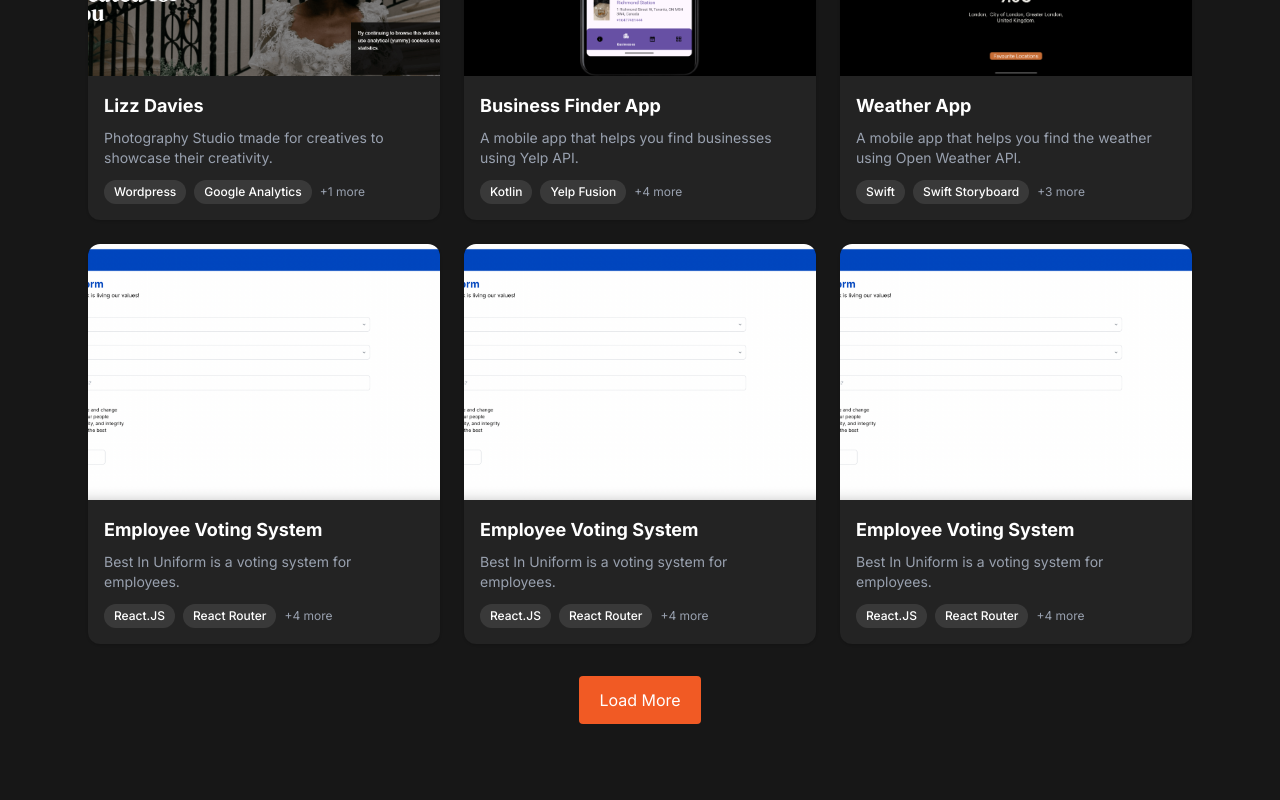
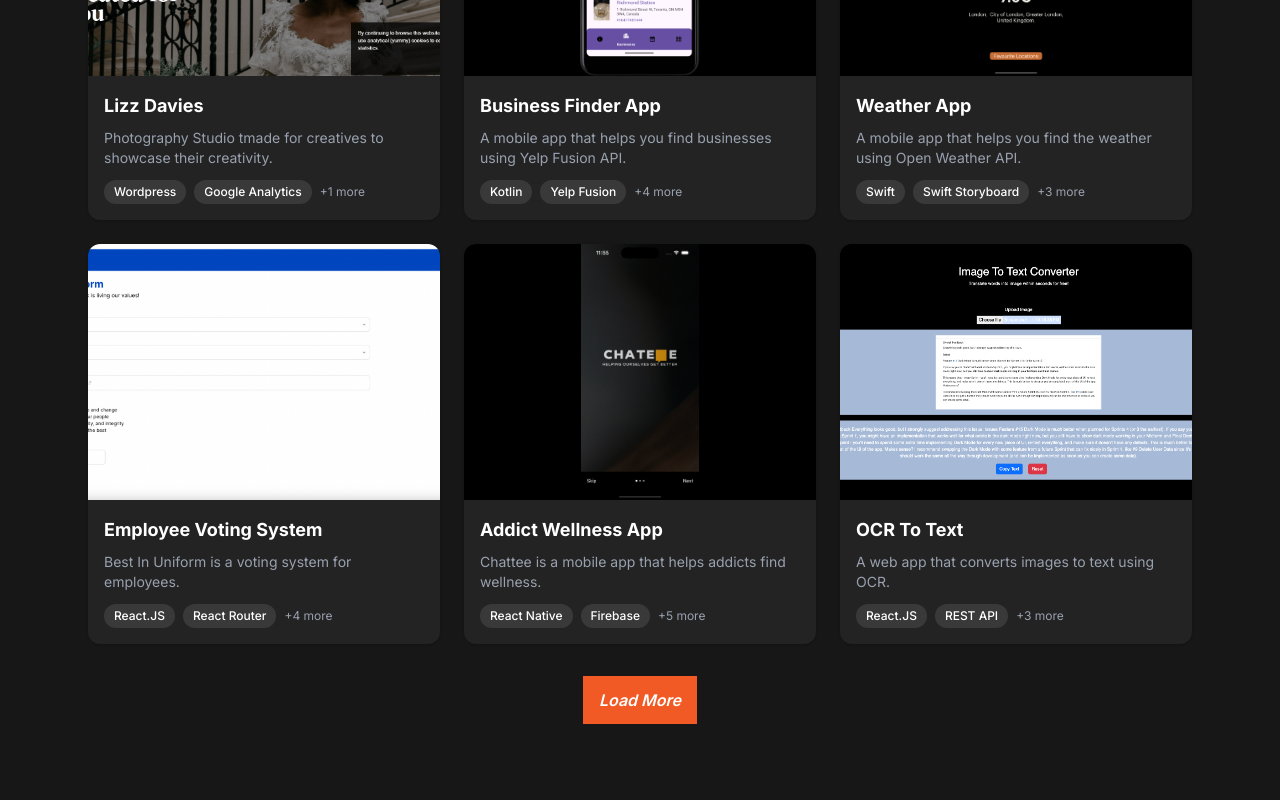
Before and after one commit to oviematthew/personal-portfolio-v2, a Next.js app: page / in a window 1280 px wide. Shown: the part 2560-3360 px from the top of the page. Built offline with nearby package versions, Linux system fonts and the light colour scheme; no server answers; a web font is replaced by a local one.

Commit message:
fixed dynamic routing

```diff
--- a/app/components/BlogSection.jsx
+++ b/app/components/BlogSection.jsx
@@ -53,7 +53,7 @@ export default function BlogSection() {
         <div className="mt-8 text-center">
           <button
             onClick={() => setVisible(visible + 3)}
-            className="cursor-pointer px-5 py-3 bg-brand text-white rounded hover:bg-brand/80 transition"
+            className="cursor-pointer inline-flex items-center gap-x-2 px-4 py-3 text-md font-semibold text-white bg-brand hover:bg-brand/90 hover:scale-95 transition duration-300 ease-in-out italic"
           >
             Load More
           </button>
--- a/app/components/ProjectsSection.jsx
+++ b/app/components/ProjectsSection.jsx
@@ -40,7 +40,7 @@ export default function ProjectsSection() {
                 setFilter(f);
                 setVisible(9);
               }}
-              className={`px-4 py-2 rounded-full border cursor-pointer ${
+              className={`px-4 py-2  border cursor-pointer ${
                 filter === f
                   ? "bg-brand text-white"
                   : "text-gray-300 border-gray-600 hover:scale-95"
@@ -111,7 +111,7 @@ export default function ProjectsSection() {
         <div className="mt-8 text-center">
           <button
             onClick={() => setVisible(visible + 3)}
-            className="cursor-pointer px-5 py-3 bg-brand text-white rounded hover:bg-brand/80 transition"
+            className="cursor-pointer inline-flex items-center gap-x-2 px-4 py-3 text-md font-semibold text-white bg-brand hover:bg-brand/90 hover:scale-95 transition duration-300 ease-in-out italic"
           >
             Load More
           </button>
--- a/app/data/projects.json
+++ b/app/data/projects.json
@@ -34,9 +34,9 @@
     "slug": "wps-bedge",
     "type": "web",
     "jobType": "Freelance",
-    "techStack": ["Wordpress", "Google Analytics", "Mailchimp" , "Google Tag Manager"],
+    "techStack": ["Wordpress", "Google Analytics", "Mailchimp", "Google Tag Manager"],
     "description": "Photography Studio made for creatives to showcase their creativity.",
-    "longDescription": "The Employee Voting System is a web application designed to facilitate voting among employees in an organization. It allows employees to cast their votes on various topics, ensuring transparency and engagement in decision-making processes.",
+    "longDescription": "Discover the diverse world of WPS (Work & Play Studio), a Multi-Disciplinary Photography Studio that seamlessly blends creativity and expertise allowing creatives to showcase their creativity. With a focus on capturing the essence of each moment, WPS offers a range of services including photography, videography, and creative direction.",
     "featuredImage": "/media/projects/wps-featured.png",
     "images": [
       "/projects/fittrack/1.jpg",
@@ -66,7 +66,7 @@
     "type": "mobile",
     "jobType": "Hobby",
     "techStack": ["Kotlin", "Yelp Fusion", "Retrofit Api", "MVVM Design", "Coroutines", "Room Database"],
-    "description": "A mobile app that helps you find businesses using Yelp API.",
+    "description": "A mobile app that helps you find businesses using Yelp Fusion API.",
     "longDescription": "The Business Finder App is a mobile application that allows users to search for businesses in their area using the Yelp Fusion API. The app provides a user-friendly interface and utilizes the MVVM design pattern for efficient data management.",
     "featuredImage": "/media/projects/yelp-app-featured.png",
     "images": [
@@ -89,7 +89,7 @@
       "/media/projects/page-images/best-in-uniform-1.png",
       "/media/projects/page-images/best-in-uniform-2.JPEG"
     ],
-    "live": "https://bestinuniform980-9w9y.vercel.app/"
+    "live": "https://github.com/oviematthew/weather-app-swift"
   },
   {
     "name": "Employee Voting System",
@@ -107,34 +107,34 @@
     "live": "https://bestinuniform980-9w9y.vercel.app/"
   },
    {
-    "name": "Employee Voting System",
-    "slug": "employee",
-    "type": "web",
+    "name": "Addict Wellness App",
+    "slug": "chattee-app",
+    "type": "mobile",
     "jobType": "Hobby",
-    "techStack": ["React.JS", "React Router", "Firestore", "Firebase Auth", "TailwindCSS", "Headless UI"],
-    "description": "Best In Uniform is a voting system for employees.",
-    "longDescription": "The Employee Voting System is a web application designed to facilitate voting among employees in an organization. It allows employees to cast their votes on various topics, ensuring transparency and engagement in decision-making processes.",
-    "featuredImage": "/media/projects/best-in-uniform-featured.png",
+    "techStack": ["React Native", "Firebase", "Expo", "Firestore", "Firebase Auth", "TailwindCSS", "Headless UI"],
+    "description": "Chattee is a mobile app that helps addicts find wellness.",
+    "longDescription": "Chattee is a mobile application designed to assist individuals struggling with addiction in finding wellness and support. The app provides resources, community connections, and tools for recovery.",
+    "featuredImage": "/media/projects/chatee-featured.png",
     "images": [
       "/media/projects/page-images/best-in-uniform-1.png",
       "/media/projects/page-images/best-in-uniform-2.JPEG"
     ],
-    "live": "https://bestinuniform980-9w9y.vercel.app/"
+    "live": "https://github.com/oviematthew/chattee"
   },
    {
-    "name": "Employee Voting System",
-    "slug": "employee-voting",
+    "name": "OCR To Text",
+    "slug": "ocr-to-text",
     "type": "web",
     "jobType": "Hobby",
-    "techStack": ["React.JS", "React Router", "Firestore", "Firebase Auth", "TailwindCSS", "Headless UI"],
-    "description": "Best In Uniform is a voting system for employees.",
-    "longDescription": "The Employee Voting System is a web application designed to facilitate voting among employees in an organization. It allows employees to cast their votes on various topics, ensuring transparency and engagement in decision-making processes.",
-    "featuredImage": "/media/projects/best-in-uniform-featured.png",
+    "techStack": ["React.JS", "REST API", "Bootstrap", "TailwindCSS", "Tesseract.js"],
+    "description": "A web app that converts images to text using OCR.",
+    "longDescription": "The OCR To Text web application allows users to upload images and convert them into editable text using Optical Character Recognition (OCR) technology. The app utilizes Tesseract.js for accurate text extraction.",
+    "featuredImage": "/media/projects/imagetotext-featured.png",
     "images": [
       "/media/projects/page-images/best-in-uniform-1.png",
       "/media/projects/page-images/best-in-uniform-2.JPEG"
     ],
-    "live": "https://bestinuniform980-9w9y.vercel.app/"
+    "live": "https://imagetotextapp.vercel.app/"
   },
    {
     "name": "Employee Voting System",
--- a/app/projects/[slug]/page.jsx
+++ b/app/projects/[slug]/page.jsx
@@ -8,8 +8,9 @@ export async function generateStaticParams() {
   return projectsData.map((project) => ({ slug: project.slug }));
 }
 
-export default function ProjectPage({ params }) {
-  const project = projectsData.find((p) => p.slug === params.slug);
+export default async function ProjectPage({ params }) {
+  const { slug } = await params;
+  const project = projectsData.find((p) => p.slug === slug);
 
   if (!project) return notFound();
 
```
